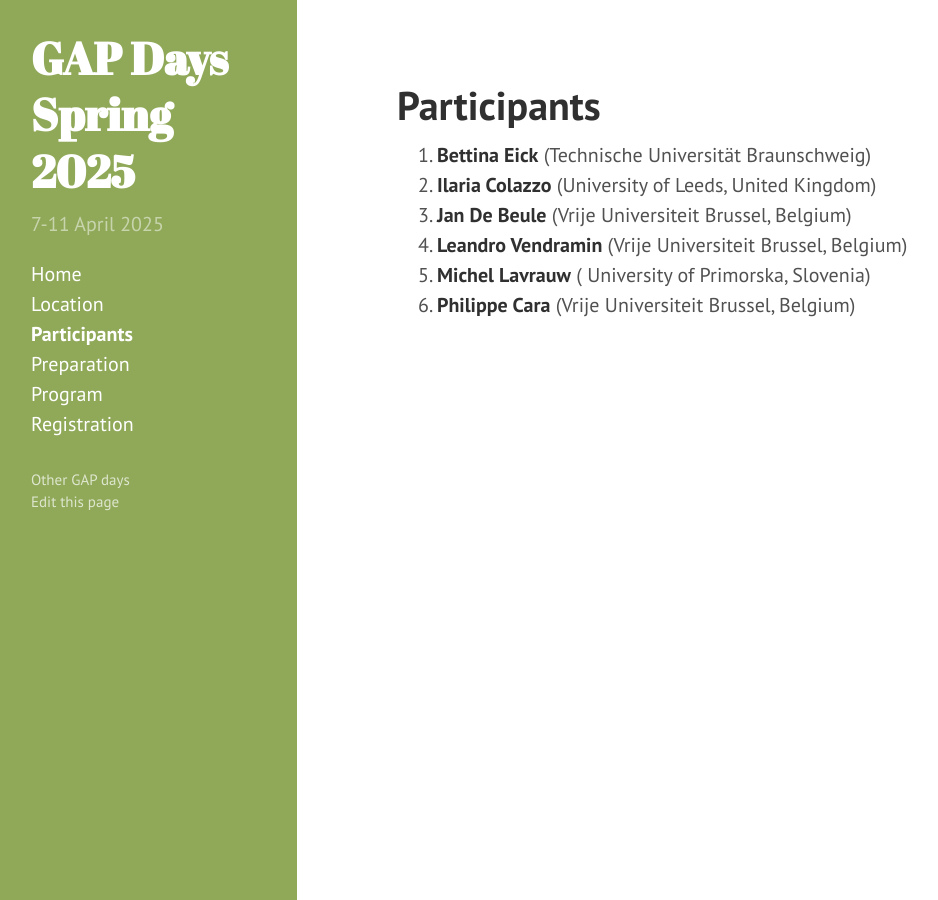
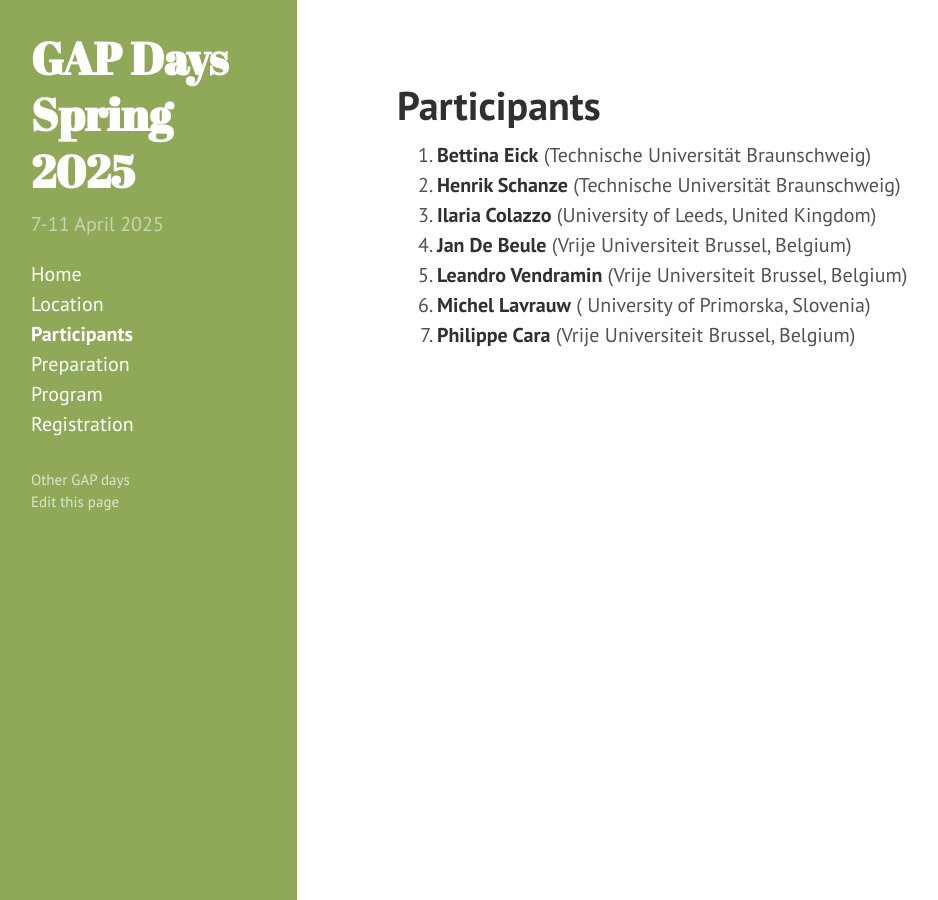
Before and after one commit to gapdays/gapdays2025-spring, a Jekyll site: the page built from participants.md, in a window 1280 px wide. Shown: the whole page, without its empty margins (3-941 px from the left). Built offline with Jekyll 4.4.1, drawn with Linux system fonts in a browser that asks for light colours.

Commit message:
added a participant

```diff
--- a/participants.md
+++ b/participants.md
@@ -8,6 +8,7 @@ participants:
   - {name: Bettina Eick, affiliation: "Technische Universität Braunschweig"}
   - {name: Leandro Vendramin, affiliation: "Vrije Universiteit Brussel, Belgium"}
   - {name: Michel Lavrauw, affiliation: " University of Primorska, Slovenia"}
+  - {name: Henrik Schanze, affiliation: "Technische Universität Braunschweig"}
 ---
 
 <ol>{% assign participants = page.participants | sort: "name" %}
```
